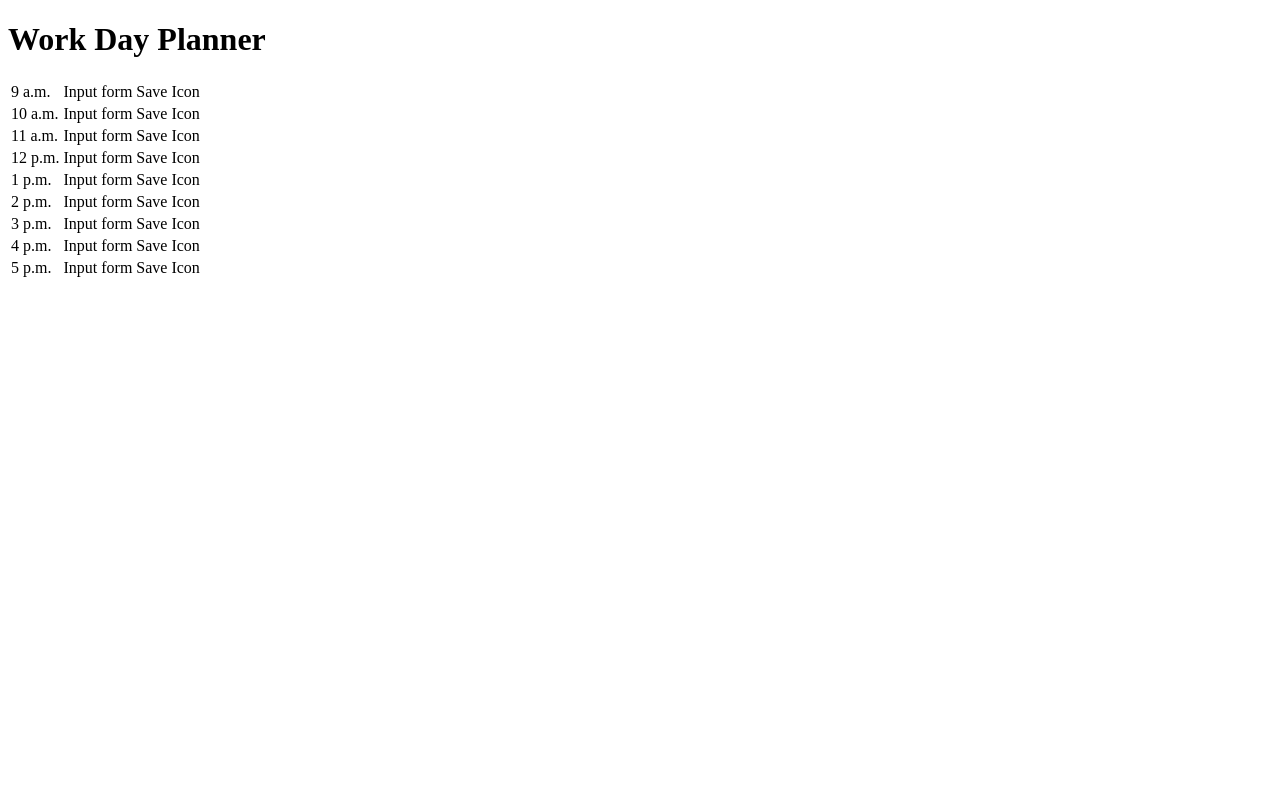
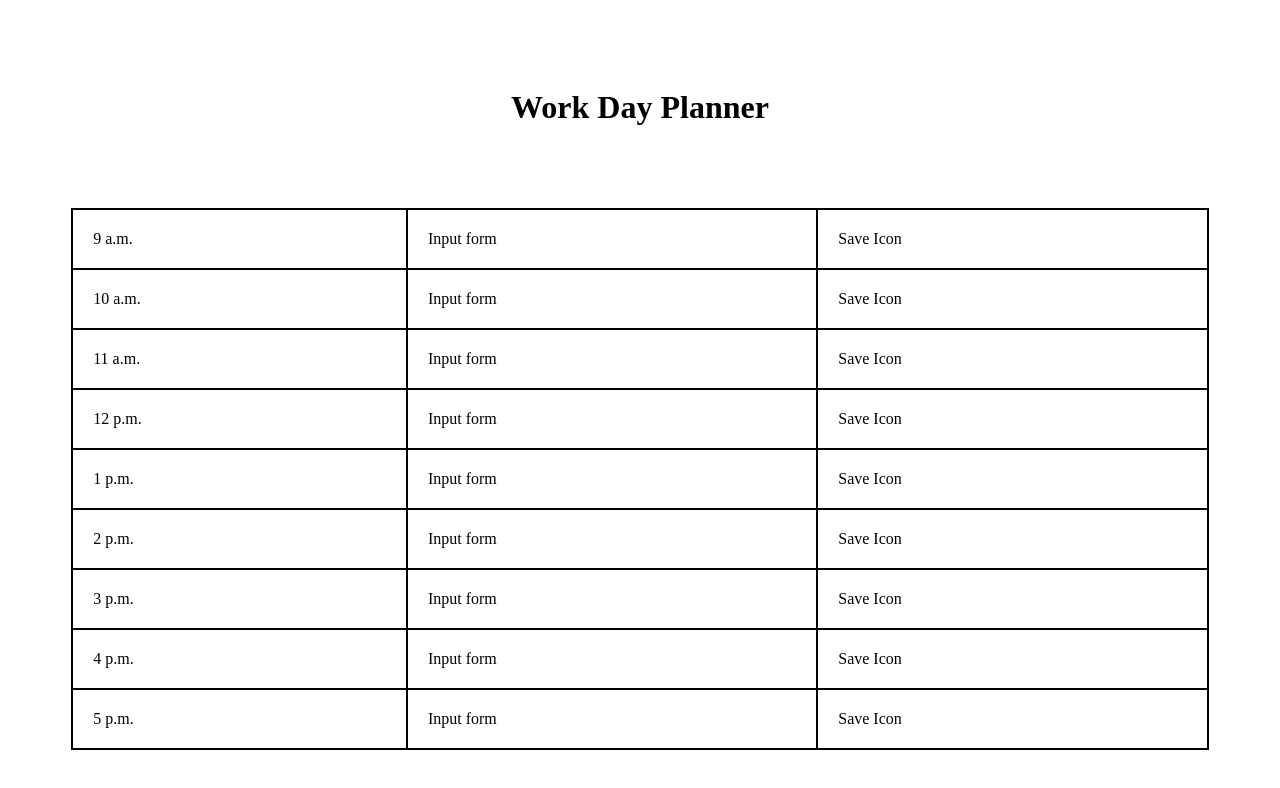
Before and after one commit to spenrad/Daily-Planner, a plain HTML site: page index.html in a window 1280 px wide. Drawn offline with Linux system fonts and the light colour scheme.

Commit message:
added basic styling make page structure more clear while building

```diff
--- a/index.html
+++ b/index.html
@@ -3,7 +3,7 @@
 <head>
     <meta charset="UTF-8">
     <meta name="viewport" content="width=device-width, initial-scale=1.0">
-    <!-- Link Stylesheet -->
+    <link rel= "stylesheet" href= "style.css" />
     <!-- Link javascript -->
     <!-- Add Appropriate Title -->
     <title>Document</title>
@@ -21,47 +21,47 @@
         <table>
             <tr>
                 <td>9 a.m.</td>
-                <td>Input form</td>
+                <td class= "input">Input form</td>
                 <td>Save Icon</td>
             </tr>
             <tr>
                 <td>10 a.m.</td>
-                <td>Input form</td>
+                <td class= "input">Input form</td>
                 <td>Save Icon</td>
             </tr>
             <tr>
                 <td>11 a.m.</td>
-                <td>Input form</td>
+                <td class= "input">Input form</td>
                 <td>Save Icon</td>
             </tr>
             <tr>
                 <td>12 p.m.</td>
-                <td>Input form</td>
+                <td class= "input">Input form</td>
                 <td>Save Icon</td>
             </tr>
             <tr>
                 <td>1 p.m.</td>
-                <td>Input form</td>
+                <td class= "input">Input form</td>
                 <td>Save Icon</td>
             </tr>
             <tr>
                 <td>2 p.m.</td>
-                <td>Input form</td>
+                <td class= "input">Input form</td>
                 <td>Save Icon</td>
             </tr>
             <tr>
                 <td>3 p.m.</td>
-                <td>Input form</td>
+                <td class= "input">Input form</td>
                 <td>Save Icon</td>
             </tr>
             <tr>
                 <td>4 p.m.</td>
-                <td>Input form</td>
+                <td class= "input">Input form</td>
                 <td>Save Icon</td>
             </tr>
             <tr>
                 <td>5 p.m.</td>
-                <td>Input form</td>
+                <td class= "input">Input form</td>
                 <td>Save Icon</td>
             </tr>
         </table>
--- a/style.css
+++ b/style.css
@@ -0,0 +1,24 @@
+header {
+    padding: 60px;
+}
+
+h1 {
+    text-align: center;
+}
+
+.container {
+    margin: 0 5% 0;
+}
+
+table, th, td {
+    border: 2px solid black;
+}
+
+table {
+    border-collapse: collapse;
+    width: 100%;
+}
+
+td {
+    padding: 20px;
+}
```
